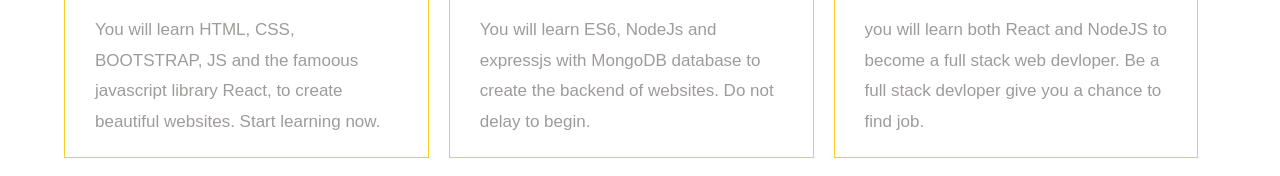
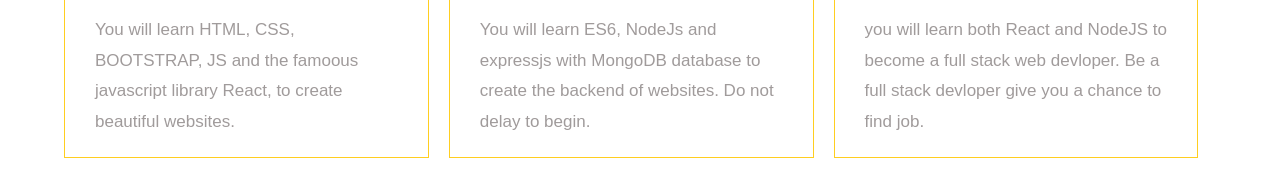
Before and after one commit to SALIME-78/First_Project_HTML_CSS, a plain HTML site: page index.html in a window 1280 px wide. Shown: the part 2643-2819 px from the top of the page. Drawn offline with Linux system fonts and the light colour scheme.

Commit message:
Update index.html

```diff
--- a/index.html
+++ b/index.html
@@ -164,7 +164,7 @@
                     <i class="fa-brands fa-react fa-beat"></i>
                     <h2 class="item-title-common">React development</h2>
                     <p class="bootcamp-desc">You will learn HTML, CSS, BOOTSTRAP, JS and the famoous javascript library
-                        React, to create beautiful websites. Start learning now.</p>
+                        React, to create beautiful websites.</p>
                 </div>
                 <div class="bootcamp midd-bootcamp common-hover">
                     <i class="fa-brands fa-node-js fa-beat"></i>
```
